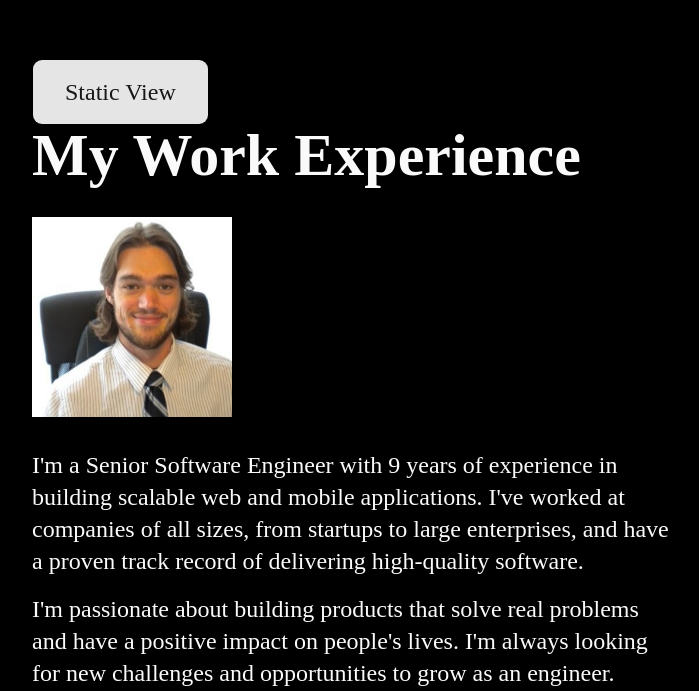
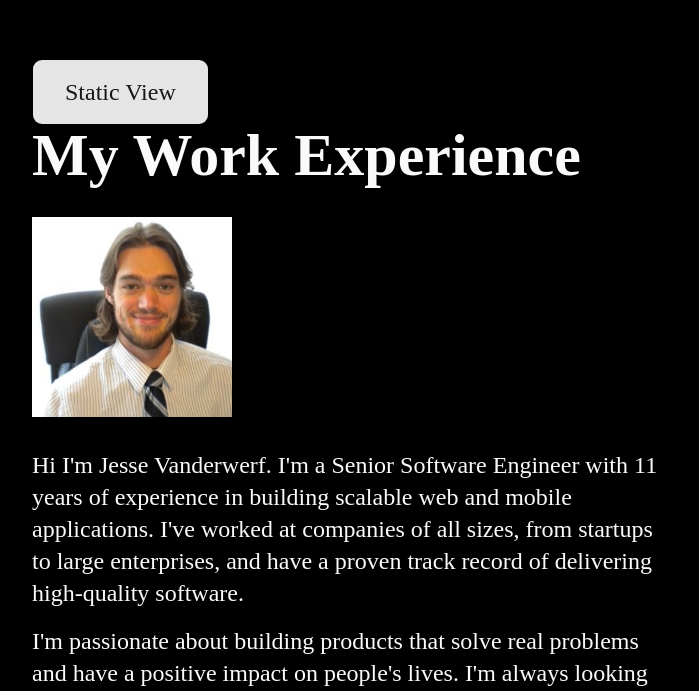
Before and after one commit to roguemaps/itspersonal, a Next.js app: page / in a window 1280 px wide. Shown: the part 109-800 px from the top of the page, without its empty margins (288-987 px from the left). Built offline with nearby package versions, Linux system fonts and the light colour scheme.

Commit message:
updated first paragraph

```diff
--- a/src/app/page.tsx
+++ b/src/app/page.tsx
@@ -27,7 +27,7 @@ export default function Home() {
         </div>
         <div className="animate-slide-in-3 w-full mt-8 flex items-center justify-center flex-col">
           <p className="text-2xl text-left">
-            I&#39;m a Senior Software Engineer with 9 years of experience in
+            Hi I&#39;m Jesse Vanderwerf. I&#39;m a Senior Software Engineer with 11 years of experience in
             building scalable web and mobile applications. I&#39;ve worked at
             companies of all sizes, from startups to large enterprises, and have
             a proven track record of delivering high-quality software.
```
